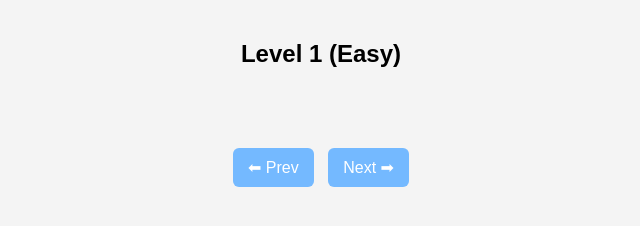
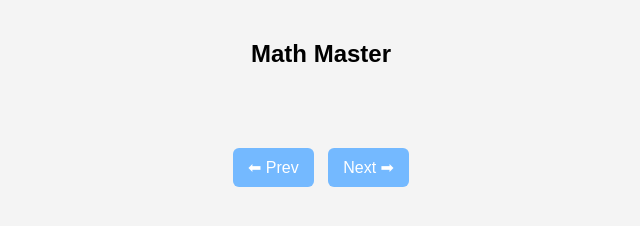
Before and after one commit to sommotisubbeni-wq/Math-Master, a plain HTML site: page index.html in a window 1280 px wide. Shown: the full height of the page, 319-959 px from the left. Drawn offline with Linux system fonts and the light colour scheme.

Commit message:
Update index.html

```diff
--- a/index.html
+++ b/index.html
@@ -2,16 +2,16 @@
 <html lang="en">
 <head>
   <meta charset="UTF-8">
-  <title>Math Puzzle Game</title>
+  <title>Math Master Game</title>
   <link rel="stylesheet" href="style.css">
 </head>
 <body>
-  <h2 id="level-title">Level 1 (Easy)</h2>
+  <h2 id="level-title">Math Master</h2>
 
-  <!-- Puzzle grid will be injected here -->
+  <!-- Puzzle grid -->
   <div id="puzzle" class="grid"></div>
 
-  <!-- Numbers to drag -->
+  <!-- Numbers -->
   <div class="numbers" id="numbers"></div>
 
   <!-- Controls -->
```
